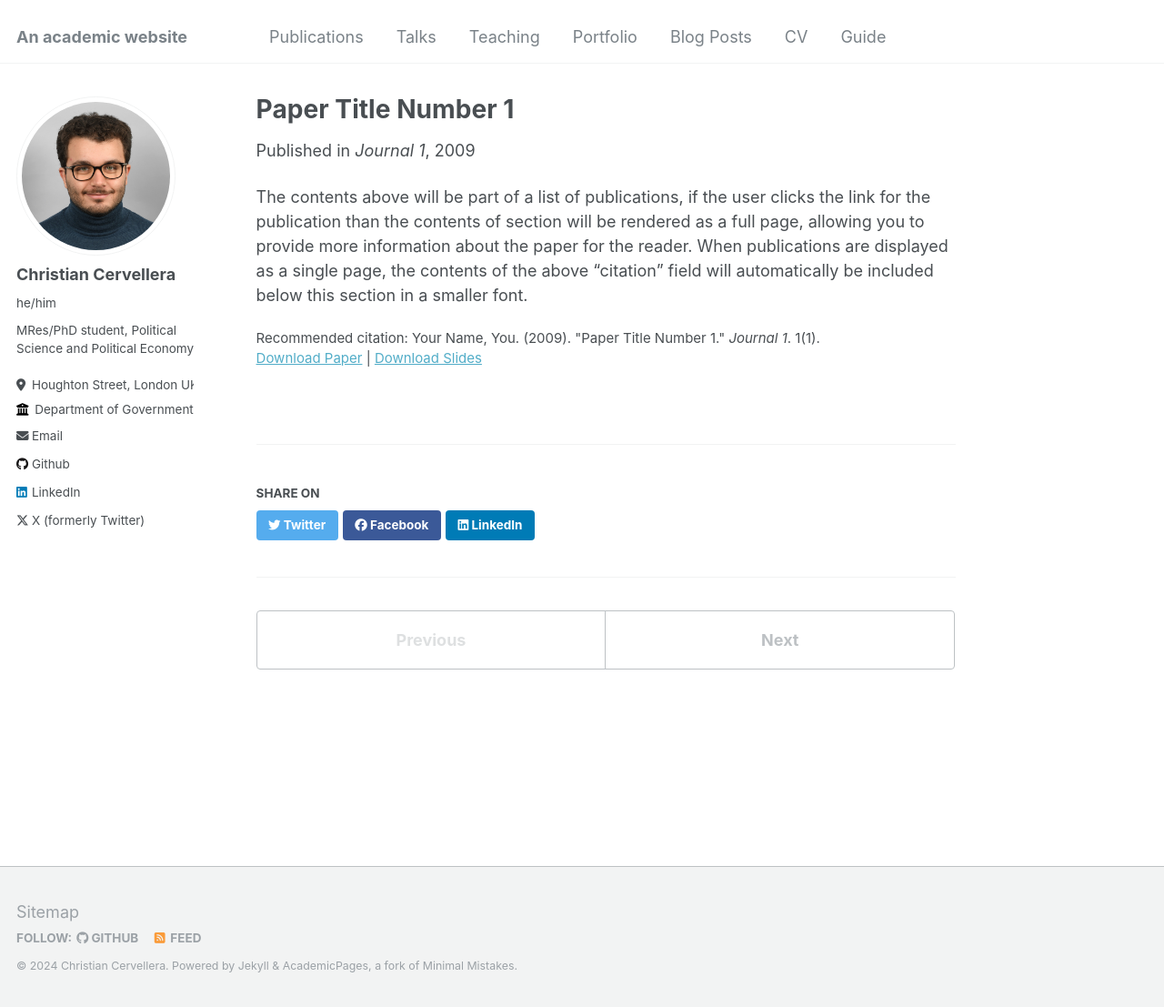
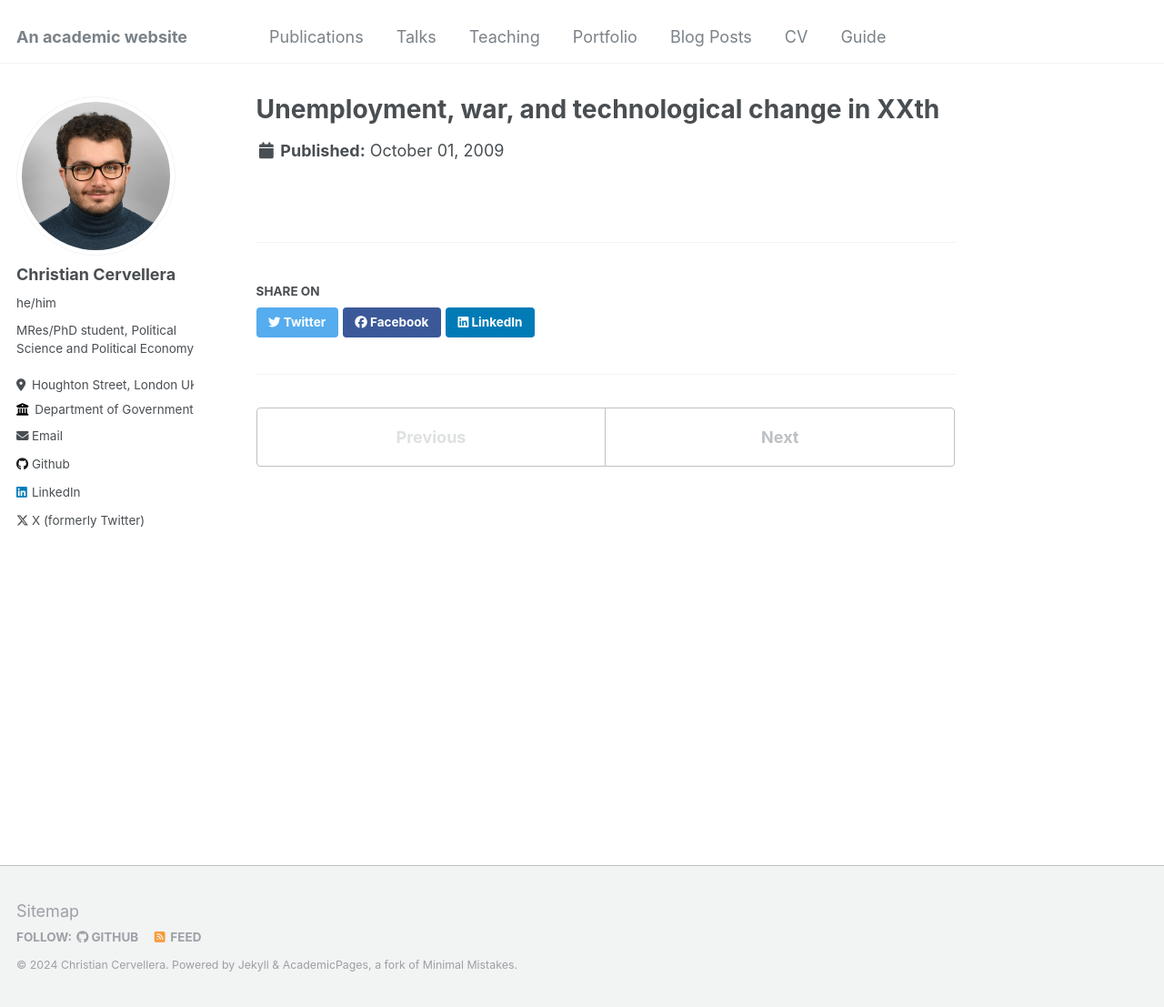
Before and after one commit to ritwika-das/ritwika-das.github.io, a Jekyll site: the page built from _publications/2009-10-01-paper-title-number-1.md, in a window 1280 px wide and 1107 px high. Shown: the whole window at 91% size. Built offline with Jekyll 4.4.1, drawn with Linux system fonts in a browser that asks for light colours.

Commit message:
Update 2009-10-01-paper-title-number-1.md

```diff
--- a/_publications/2009-10-01-paper-title-number-1.md
+++ b/_publications/2009-10-01-paper-title-number-1.md
@@ -1,13 +1,11 @@
 ---
-title: "Paper Title Number 1"
+title: "Unemployment, war, and technological change in XXth "
 collection: publications
 permalink: /publication/2009-10-01-paper-title-number-1
-excerpt: 'This paper is about the number 1. The number 2 is left for future work.'
-date: 2009-10-01
-venue: 'Journal 1'
-slidesurl: 'http://academicpages.github.io/files/slides1.pdf'
-paperurl: 'http://academicpages.github.io/files/paper1.pdf'
-citation: 'Your Name, You. (2009). &quot;Paper Title Number 1.&quot; <i>Journal 1</i>. 1(1).'
+excerpt: 'joint with K. Salvanes (NHH)'
+# date: 2009-10-01
+# venue: 'Journal 1'
+# slidesurl: 'http://academicpages.github.io/files/slides1.pdf'
+# paperurl: 'http://academicpages.github.io/files/paper1.pdf'
+# citation: 'Your Name, You. (2009). &quot;Paper Title Number 1.&quot; <i>Journal 1</i>. 1(1).'
 ---
-
-The contents above will be part of a list of publications, if the user clicks the link for the publication than the contents of section will be rendered as a full page, allowing you to provide more information about the paper for the reader. When publications are displayed as a single page, the contents of the above "citation" field will automatically be included below this section in a smaller font.
```
